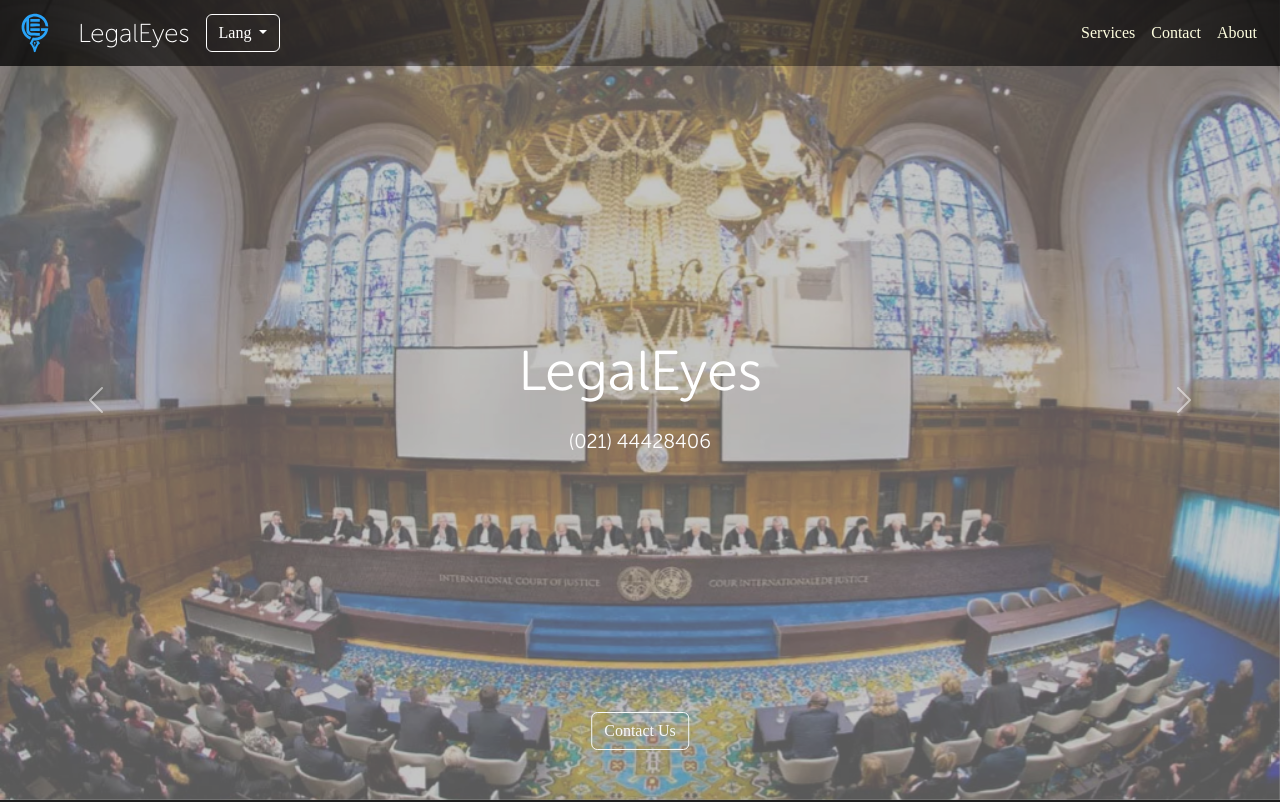
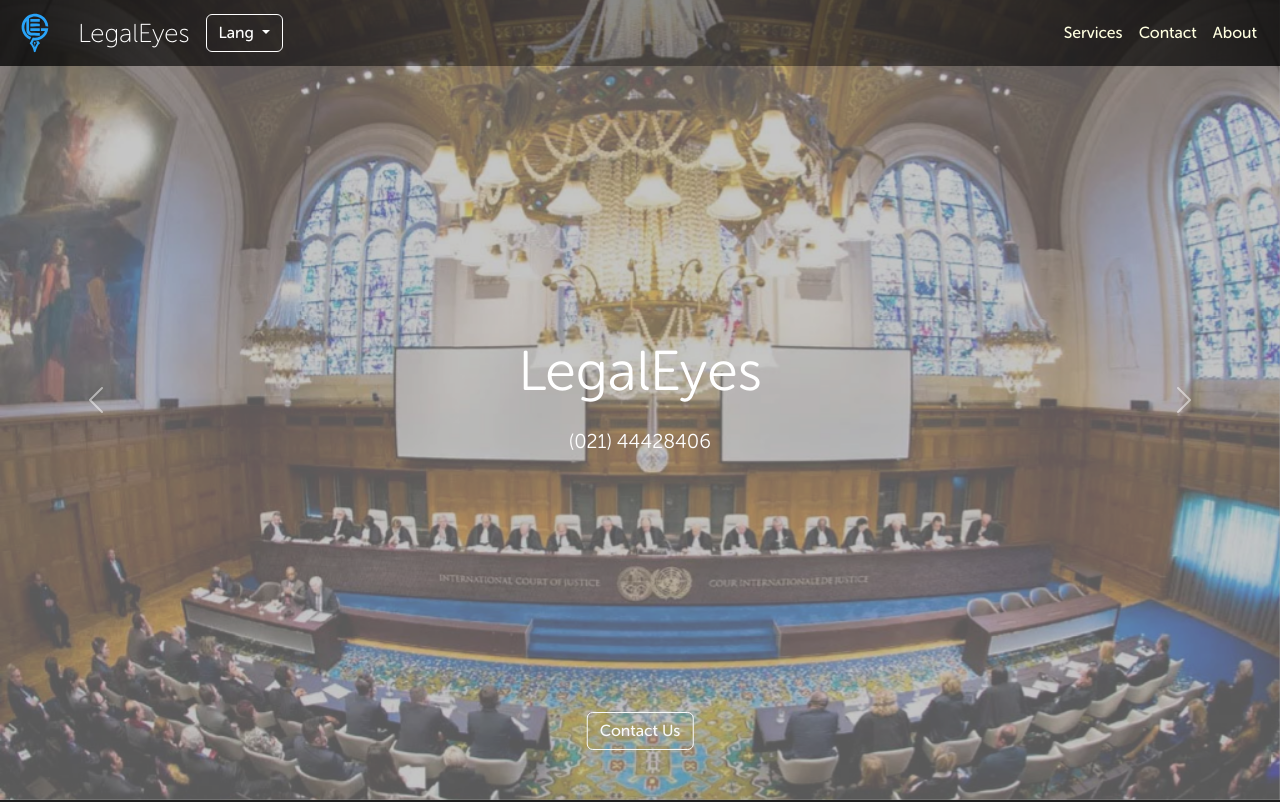
Before and after one commit to SoroushJM/LawWebsite-dev, a website: page en.html in a window 1280 px wide. Shown: the top 802 px of the page. Drawn offline with Linux system fonts and the light colour scheme.

Commit message:
fixed font fo span and all of the elemnts

```diff
--- a/css/Fonts-css.css
+++ b/css/Fonts-css.css
@@ -63,6 +63,9 @@
   font-family: "Museo Sans Rounded" !important;
 }
 
+*{
+  font-family: "Museo Sans Rounded" !important;
+}
 body {
   font-family: "MuseoSansRounded" !important;
 }
```
